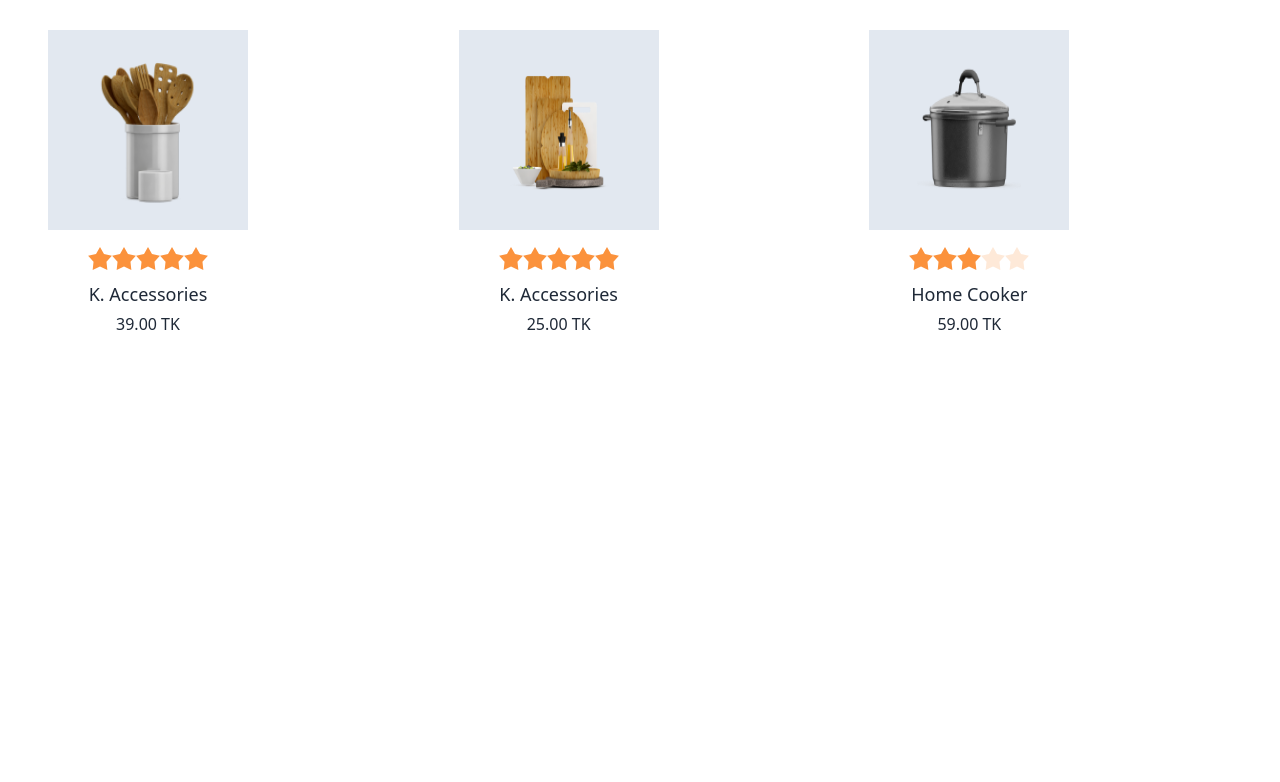
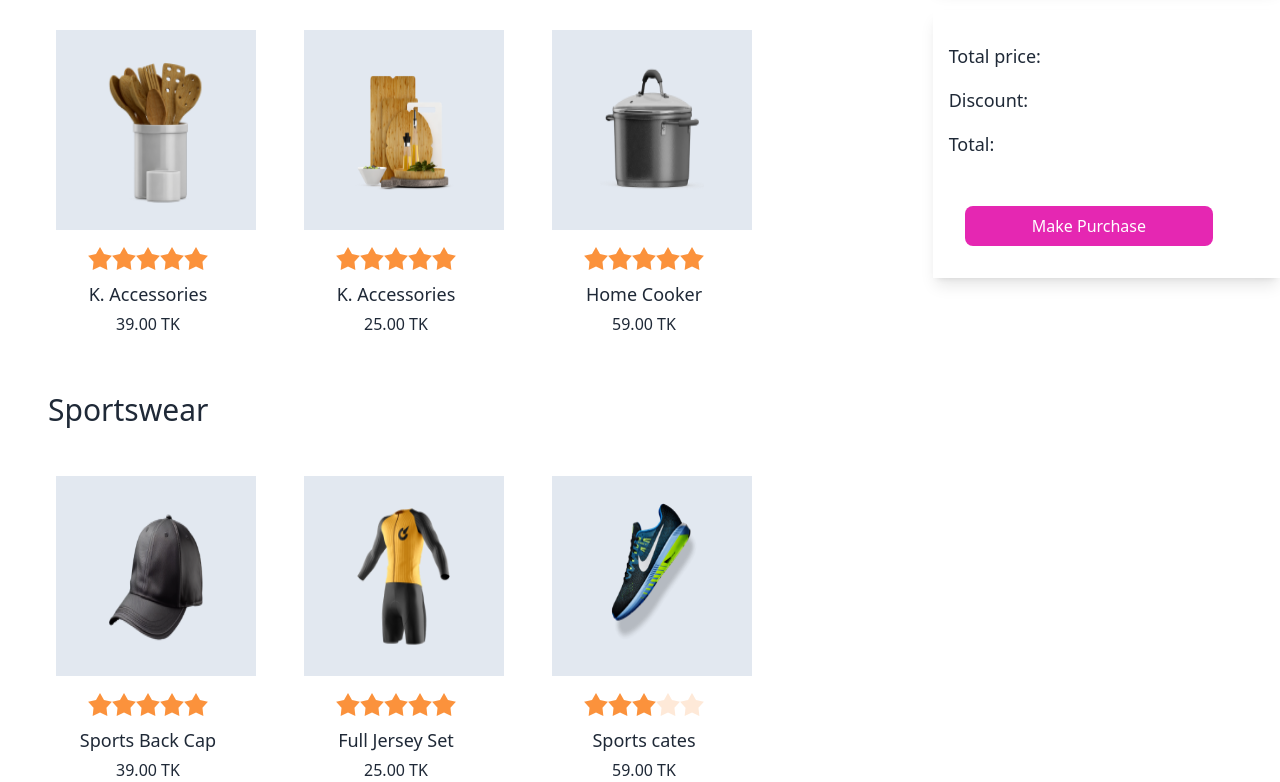
Before and after one commit to Rahi94/assignment-5-recap, a plain HTML site: page index.html in a window 1280 px wide. Shown: the part 734-1516 px from the top of the page. Before the commit the page ends 1070 px from the top, so only its background shows below. Drawn offline with nearby package versions, Linux system fonts and the light colour scheme.

Commit message:
completed the coupon section

```diff
--- a/index.html
+++ b/index.html
@@ -27,13 +27,15 @@
         </section>
     </header>
     <main>
-        <section class="">
-            <!-- card section -->
-            <p class="text-3xl font-medium mb-12 ml-4 lg:ml-12 mt-20 text-center">Kitchenware</p>
-            <div class="grid grid-cols-2 lg:grid-cols-3 lg:ml-12">
+        <section class="flex flex-row justify-between">
+            <!-- card container -->
+            <div>
+                <!-- card section-1 -->
+            <p class="text-3xl font-medium mb-12 ml-4 lg:ml-12 mt-20 text-start">Kitchenware</p>
+            <div class="grid grid-cols-2 lg:grid-cols-3 gap-12 lg:ml-12">
                 <!-- Kitchenware part -->
                 <div class="kitchenware-item w-[200px] text-center shadow-[#FFF]">
-                    <img class="mb-4 lg:px-12 lg:py-6 bg-slate-200 lg:h-[200px]" src="images/prod1.png" alt="">
+                    <img class="mb-4 ml-10 lg:ml-2 lg:px-12 lg:py-6 bg-slate-200 lg:h-[200px]" src="images/prod1.png" alt="">
                     <div>
                         <div class="rating">
                             <input type="radio" name="rating-2" class="mask mask-star-2 bg-orange-400" />
@@ -47,7 +49,7 @@
                     <p>39.00 TK</p>
                 </div>
                 <div class="kitchenware-items w-[200px] text-center shadow-[#FFF]">
-                    <img class="mb-4 lg:px-12 lg:py-6 bg-slate-200 lg:h-[200px]" src="images/prod2.png" alt="">
+                    <img class="mb-4  ml-8 lg:ml-2 lg:px-12 lg:py-6 bg-slate-200 lg:h-[200px]" src="images/prod2.png" alt="">
                     <div>
                         <div class="rating">
                             <input type="radio" name="rating-2" class="mask mask-star-2 bg-orange-400" />
@@ -61,7 +63,7 @@
                     <p>25.00 TK</p>
                 </div>
                 <div class="kitchenware-items w-[200px] text-center shadow-[#FFF]">
-                    <img class="mb-4 lg:px-12 lg:py-6 bg-slate-200 lg:h-[200px]" src="images/prod3.png" alt="">
+                    <img class="mb-4  ml-6 lg:ml-2 lg:px-12 lg:py-6 bg-slate-200 lg:h-[200px]" src="images/prod3.png" alt="">
                     <div>
                         <div class="rating">
                             <input type="radio" name="rating-2" class="mask mask-star-2 bg-orange-400" />
@@ -77,10 +79,71 @@
 
 
             </div>
+            <!-- card section-2 -->
+            <p class="text-3xl font-medium mb-12 ml-4 lg:ml-12 mt-14 text-start">Sportswear</p>
+            <div class="grid grid-cols-2 lg:grid-cols-3 gap-12 lg:ml-12">
+                <!-- Sportswear part -->
+                <div class="Sportswear-item w-[200px] text-center shadow-[#FFF]">
+                    <img class="mb-4 ml-10 lg:ml-2 lg:px-12 lg:py-6 bg-slate-200 lg:h-[200px]" src="images/prod4.png" alt="">
+                    <div>
+                        <div class="rating">
+                            <input type="radio" name="rating-2" class="mask mask-star-2 bg-orange-400" />
+                            <input type="radio" name="rating-2" class="mask mask-star-2 bg-orange-400" />
+                            <input type="radio" name="rating-2" class="mask mask-star-2 bg-orange-400" checked/>
+                            <input type="radio" name="rating-2" class="mask mask-star-2 bg-orange-400" />
+                            <input type="radio" name="rating-2" class="mask mask-star-2 bg-orange-400" />
+                          </div>
+                    </div>
+                    <h3 class="text-lg font-medium mt-1 mb-1">Sports Back Cap</h3>
+                    <p>39.00 TK</p>
+                </div>
+                <div class="kitchenware-items w-[200px] text-center shadow-[#FFF]">
+                    <img class="mb-4  ml-8 lg:ml-2 lg:px-12 lg:py-6 bg-slate-200 lg:h-[200px]" src="images/prod5.png" alt="">
+                    <div>
+                        <div class="rating">
+                            <input type="radio" name="rating-2" class="mask mask-star-2 bg-orange-400" />
+                            <input type="radio" name="rating-2" class="mask mask-star-2 bg-orange-400" />
+                            <input type="radio" name="rating-2" class="mask mask-star-2 bg-orange-400" checked/>
+                            <input type="radio" name="rating-2" class="mask mask-star-2 bg-orange-400" />
+                            <input type="radio" name="rating-2" class="mask mask-star-2 bg-orange-400" />
+                          </div>
+                    </div>
+                    <h3 class="text-lg font-medium mt-1 mb-1">Full Jersey Set</h3>
+                    <p>25.00 TK</p>
+                </div>
+                <div class="kitchenware-items w-[200px] text-center shadow-[#FFF]">
+                    <img class="mb-4  ml-6 lg:ml-2 lg:px-12 lg:py-6 bg-slate-200 lg:h-[200px]" src="images/prod6.png" alt="">
+                    <div>
+                        <div class="rating">
+                            <input type="radio" name="rating-2" class="mask mask-star-2 bg-orange-400" />
+                            <input type="radio" name="rating-2" class="mask mask-star-2 bg-orange-400" />
+                            <input type="radio" name="rating-2" class="mask mask-star-2 bg-orange-400" checked/>
+                            <input type="radio" name="rating-2" class="mask mask-star-2 bg-orange-400" />
+                            <input type="radio" name="rating-2" class="mask mask-star-2 bg-orange-400" />
+                          </div>
+                    </div>
+                    <h3 class="text-lg font-medium mt-1 mb-1">Sports cates</h3>
+                    <p>59.00 TK</p>
+                </div>
+
+
+            </div>
+            </div>
+
 
             <!-- have a coupon? part -->
-            <div class="">
-
+            <div class=" ">
+                <div class="shadow-lg py-4 rounded-lg mb-6 pl-4 pr-4">
+                    <p class="font-medium text-lg mb-4">Have coupon?</p>
+                    <input class="border-2 p-2 rounded-l " type="text" placeholder="Coupon code">
+                    <button class="bg-[#E527B2] text-white font-medium px-3 py-2 rounded-r ml-[-6px]">Apply</button>
+                </div>
+                <div class="shadow-lg py-8 pl-4">
+                    <p class="font-medium text-lg mb-4">Total price:</p>
+                    <p class="font-medium text-lg mb-4">Discount:</p>
+                    <p class="font-medium text-lg mb-12">Total:</p>
+                    <button class="bg-[#E527B2] ml-4 text-white w-3/4 py-2 rounded-lg font-medium"> Make Purchase </button>
+                </div>
             </div>
         </section>
     </main>
```
